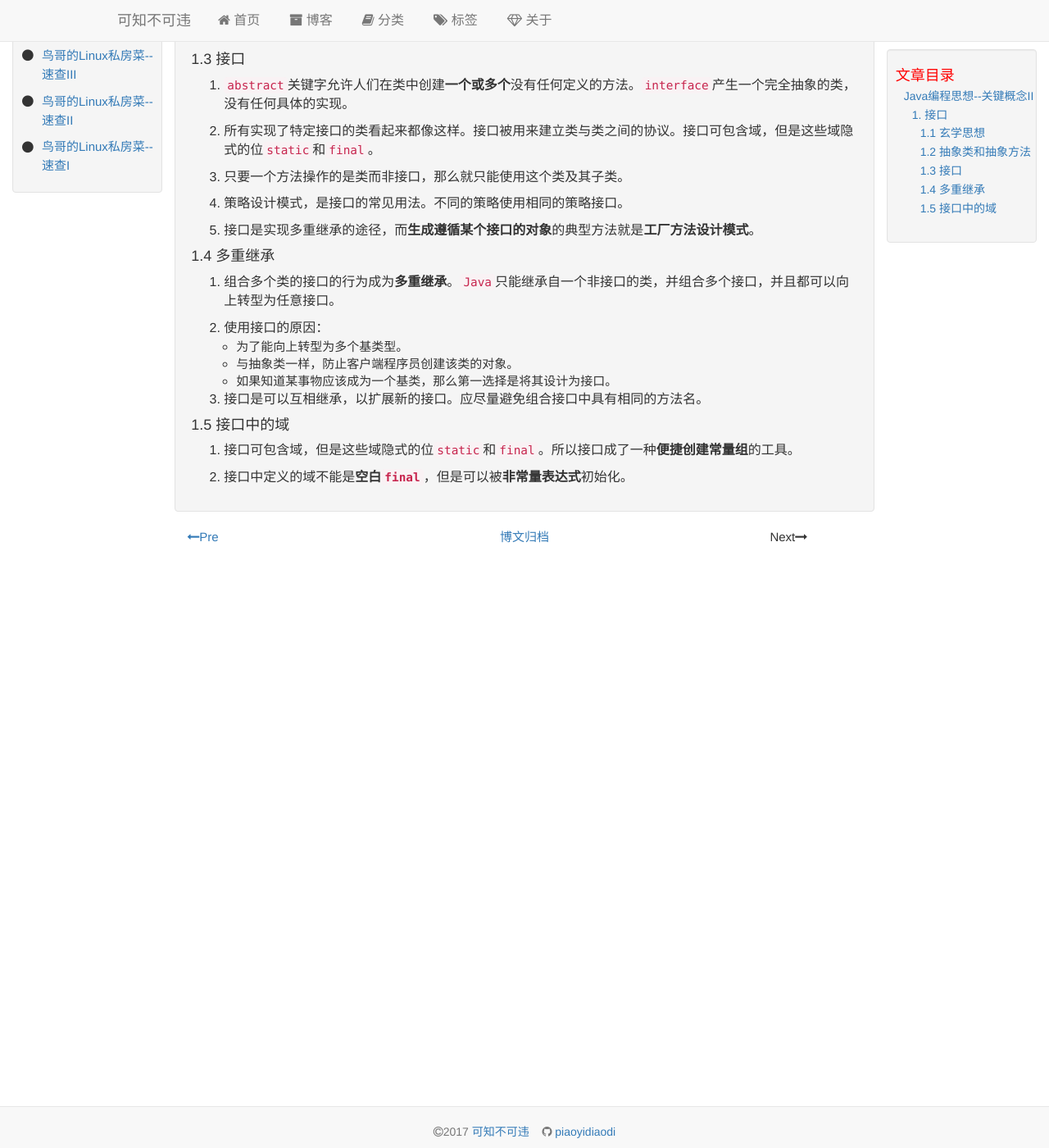
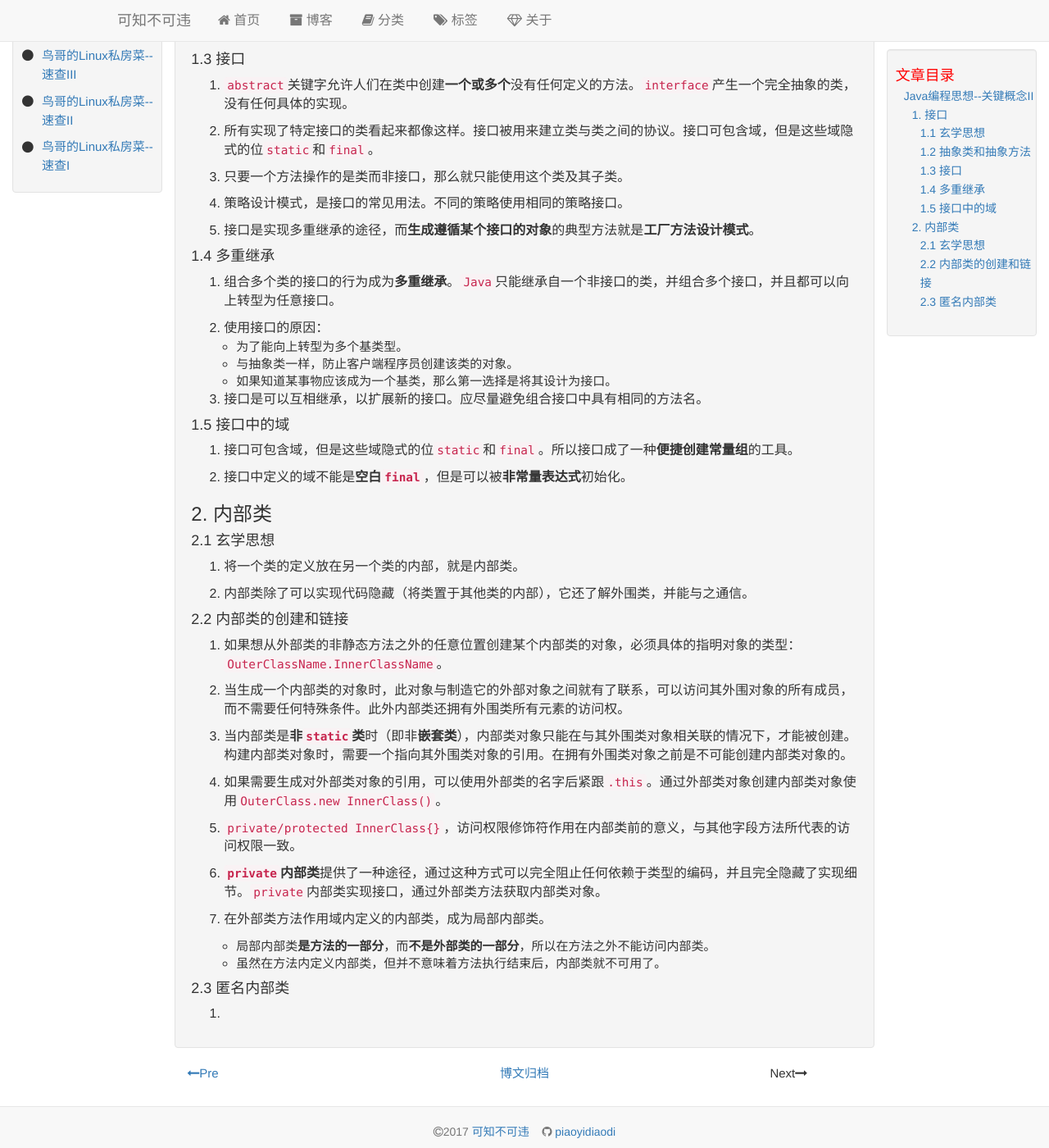
Before and after one commit to piaoyidaodi/piaoyidaodi.github.io, a Jekyll site: the page built from _posts/2017-12-06-thinking-in-java-note-key-concepts-II.md, in a window 1280 px wide and 1400 px high, scrolled down 424 px. Shown: the whole window at 82% size. Built offline with Jekyll 4.4.1, drawn with Linux system fonts in a browser that asks for light colours; before the commit the page ends 1170 px from its top, so only the background shows below that; some of the changed text lies outside the part shown.

Commit message:
add inner class

```diff
--- a/_posts/2017-12-06-thinking-in-java-note-key-concepts-II.md
+++ b/_posts/2017-12-06-thinking-in-java-note-key-concepts-II.md
@@ -4,7 +4,7 @@ title: "Java编程思想--关键概念II"
 categories: Thinking-In-Java-Note
 tag: Core-Java
 ---
-> `java`中一些重要的概念，如我菜，可能混淆。
+> `java`中一些重要的概念，接口等。
 
 ### 1. 接口
 
@@ -48,3 +48,33 @@ tag: Core-Java
 1. 接口可包含域，但是这些域隐式的位`static`和`final`。所以接口成了一种**便捷创建常量组**的工具。
 
 2. 接口中定义的域不能是**空白`final`**，但是可以被**非常量表达式**初始化。
+
+### 2. 内部类
+
+#### 2.1  玄学思想
+
+1. 将一个类的定义放在另一个类的内部，就是内部类。
+
+2. 内部类除了可以实现代码隐藏（将类置于其他类的内部），它还了解外围类，并能与之通信。
+
+#### 2.2 内部类的创建和链接
+
+1. 如果想从外部类的非静态方法之外的任意位置创建某个内部类的对象，必须具体的指明对象的类型：`OuterClassName.InnerClassName`。
+
+2. 当生成一个内部类的对象时，此对象与制造它的外部对象之间就有了联系，可以访问其外围对象的所有成员，而不需要任何特殊条件。此外内部类还拥有外围类所有元素的访问权。
+
+3. 当内部类是**非`static`类**时（即非**嵌套类**），内部类对象只能在与其外围类对象相关联的情况下，才能被创建。构建内部类对象时，需要一个指向其外围类对象的引用。在拥有外围类对象之前是不可能创建内部类对象的。
+
+4. 如果需要生成对外部类对象的引用，可以使用外部类的名字后紧跟`.this`。通过外部类对象创建内部类对象使用`OuterClass.new InnerClass()`。
+
+5. `private/protected InnerClass{}`，访问权限修饰符作用在内部类前的意义，与其他字段方法所代表的访问权限一致。
+
+6. **`private`内部类**提供了一种途径，通过这种方式可以完全阻止任何依赖于类型的编码，并且完全隐藏了实现细节。`private`内部类实现接口，通过外部类方法获取内部类对象。
+
+7. 在外部类方法作用域内定义的内部类，成为局部内部类。
+- 局部内部类**是方法的一部分**，而**不是外部类的一部分**，所以在方法之外不能访问内部类。
+- 虽然在方法内定义内部类，但并不意味着方法执行结束后，内部类就不可用了。
+
+#### 2.3 匿名内部类
+
+1.
```
